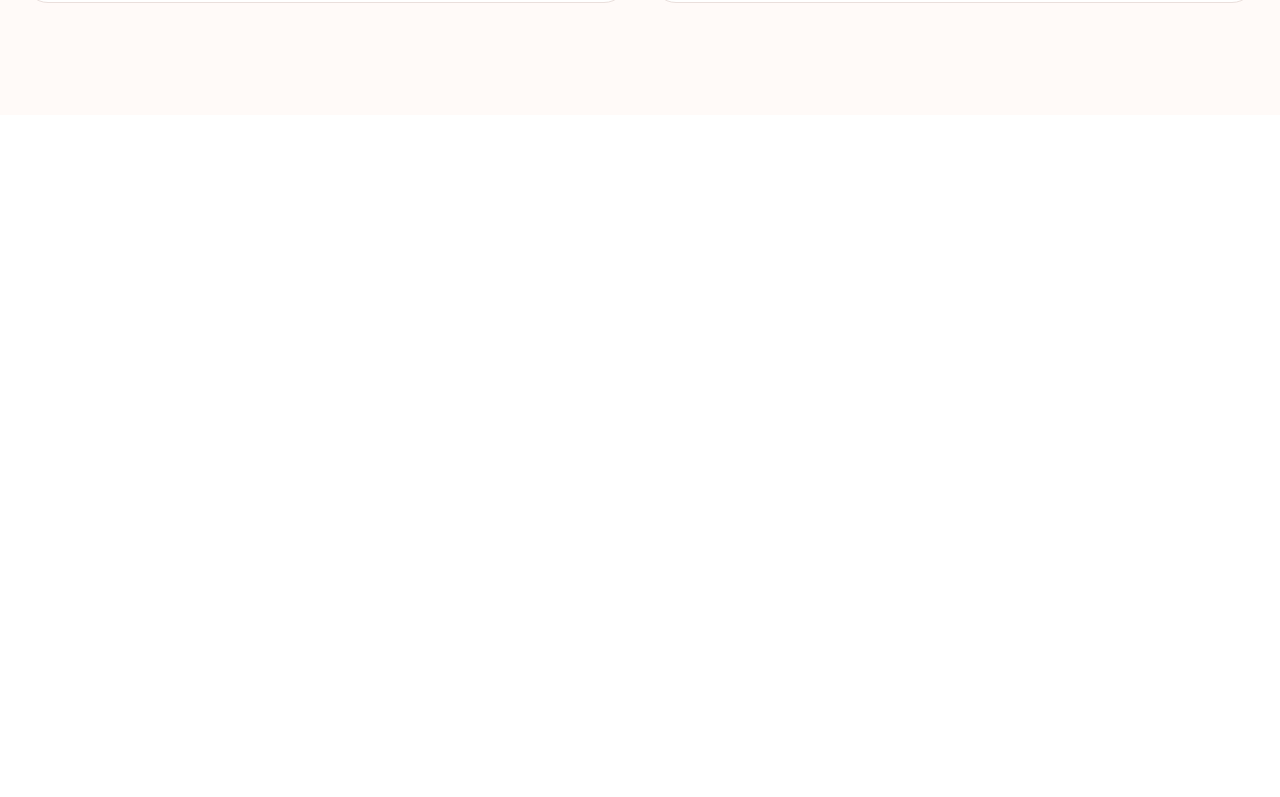
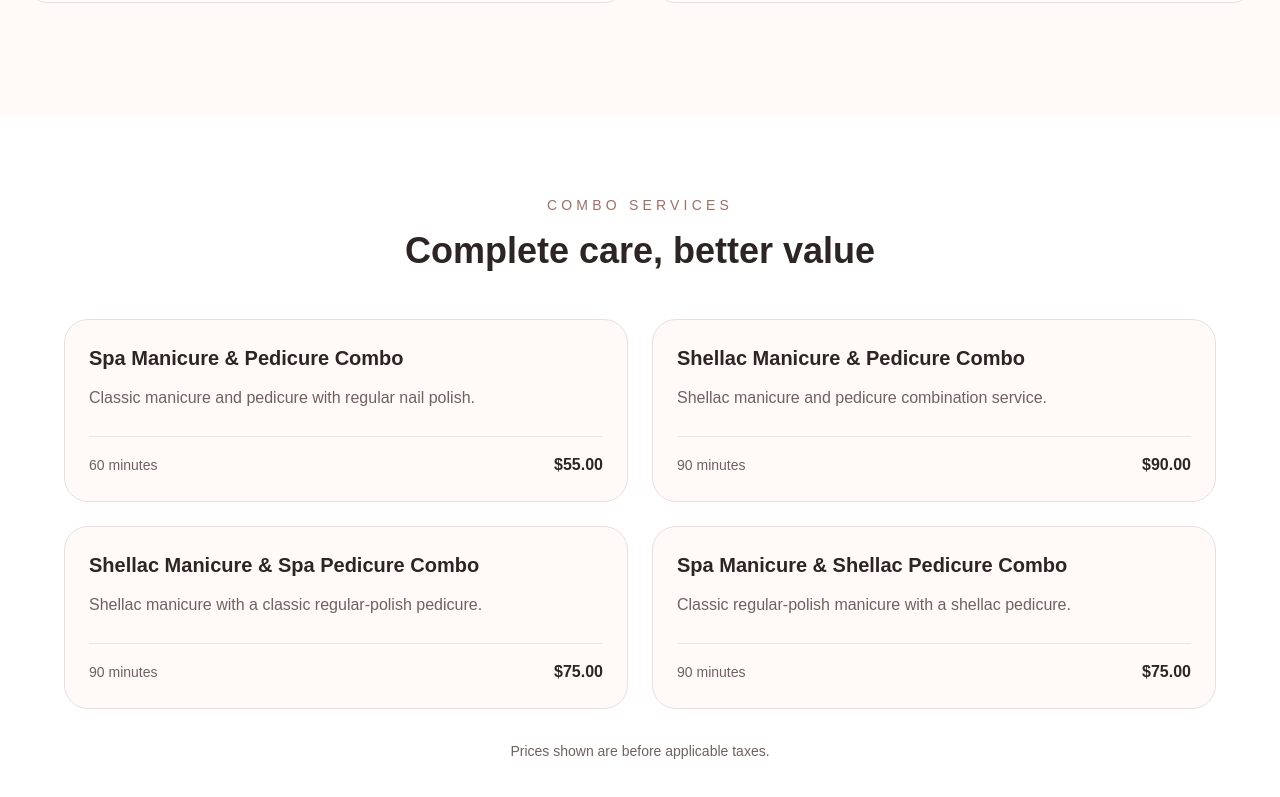
Before and after one commit to Cesareyu/maki-nail-studio, a Next.js app: page / in a window 1280 px wide. Shown: the part 1702-2499 px from the top of the page. Before the commit the page ends 1817 px from the top, so only its background shows below. Built offline with nearby package versions, Linux system fonts and the light colour scheme.

Commit message:
Display combo services and tax notice

```diff
--- a/app/page.tsx
+++ b/app/page.tsx
@@ -1,4 +1,4 @@
-import { services } from "@/data/services";
+import { serviceBundles, services } from "@/data/services";
 
 export default function Home() {
   return (
@@ -67,6 +67,49 @@ export default function Home() {
           </div>
       </section>
 
+      <section className="bg-white px-6 py-20">
+        <div className="mx-auto max-w-6xl">
+          <div className="mb-12 text-center">
+            <p className="text-sm uppercase tracking-[0.3em] text-[#9d6f65]">
+              Combo Services
+            </p>
+
+            <h2 className="mt-4 text-3xl font-semibold md:text-4xl">
+              Complete care, better value
+            </h2>
+          </div>
+
+          <div className="grid gap-6 md:grid-cols-2">
+            {serviceBundles.map((bundle) => (
+              <article
+                key={bundle.id}
+                className="rounded-3xl border border-[#eadfdc] bg-[#fffaf8] p-6"
+              >
+                <h3 className="text-xl font-semibold">{bundle.name}</h3>
+
+                <p className="mt-3 leading-7 text-[#6f625e]">
+                  {bundle.description}
+                </p>
+
+                <div className="mt-6 flex items-center justify-between border-t border-[#eee4e1] pt-4">
+                  <span className="text-sm text-[#6f625e]">
+                    {bundle.durationMinutes} minutes
+                  </span>
+
+                  <span className="font-semibold">
+                    ${(bundle.priceCents / 100).toFixed(2)}
+                  </span>
+                </div>
+              </article>
+            ))}
+          </div>
+
+          <p className="mt-8 text-center text-sm text-[#6f625e]">
+            Prices shown are before applicable taxes.
+          </p>
+        </div>
+      </section>
+
     </main>
   );
 }
--- a/data/services.ts
+++ b/data/services.ts
@@ -98,7 +98,7 @@ export const services: Service[] = [
 export const serviceBundles: ServiceBundle[] = [
     {id:"regular-mani-pedi",
         name: "Spa Manicure & Pedicure Combo",
-        description: "Classic manicure and pedicure with regular nail polish,",
+        description: "Classic manicure and pedicure with regular nail polish.",
         serviceIds: ["spa-manicure", "spa-pedicure"],
         durationMinutes: 60,
         priceCents: 5500,
```
